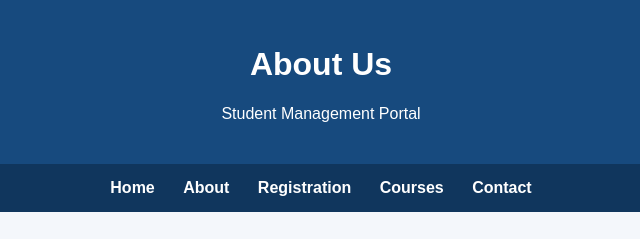
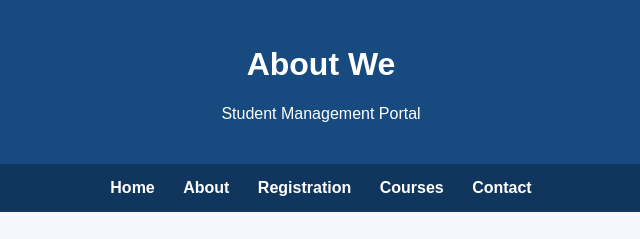
Before and after one commit to manishasenthil26/Student-Management-Portal, a plain HTML site: page about.html in a window 1280 px wide. Shown: the top 239 px of the page, 319-959 px from the left. Drawn offline with Linux system fonts and the light colour scheme.

Commit message:
Update about page content

```diff
--- a/about.html
+++ b/about.html
@@ -9,7 +9,7 @@
 <body>
 
 <header>
-    <h1>About Us</h1>
+    <h1>About We</h1>
     <p>Student Management Portal</p>
 </header>
 
```
